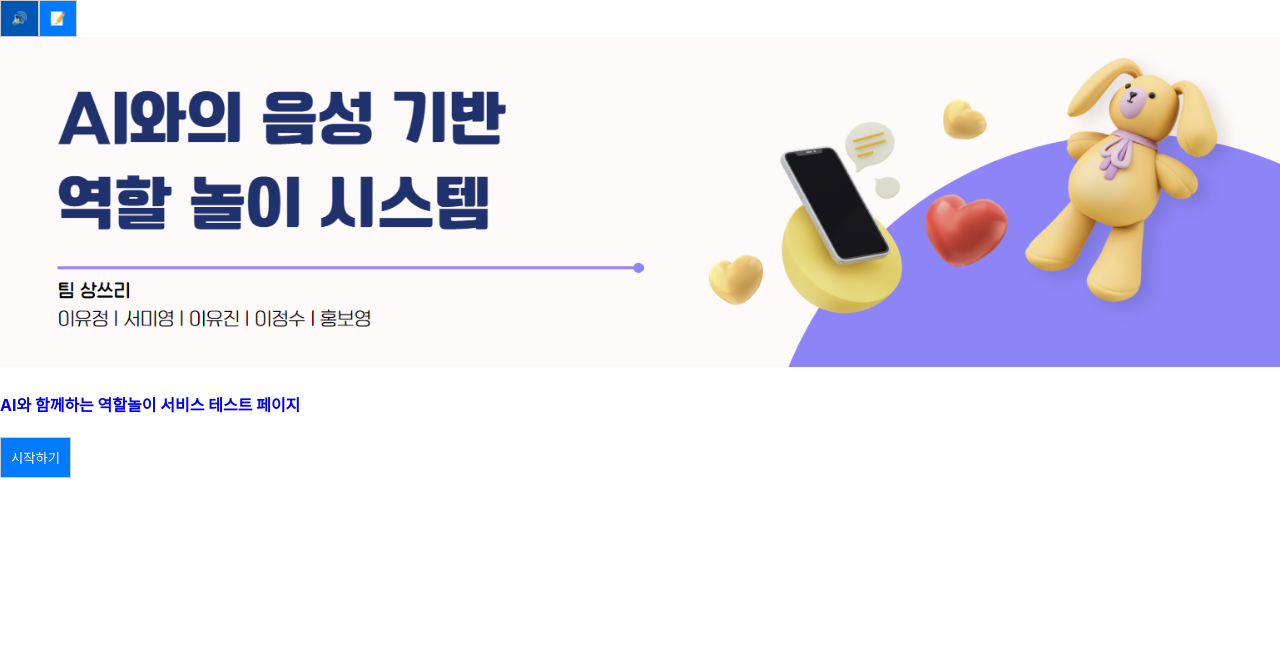
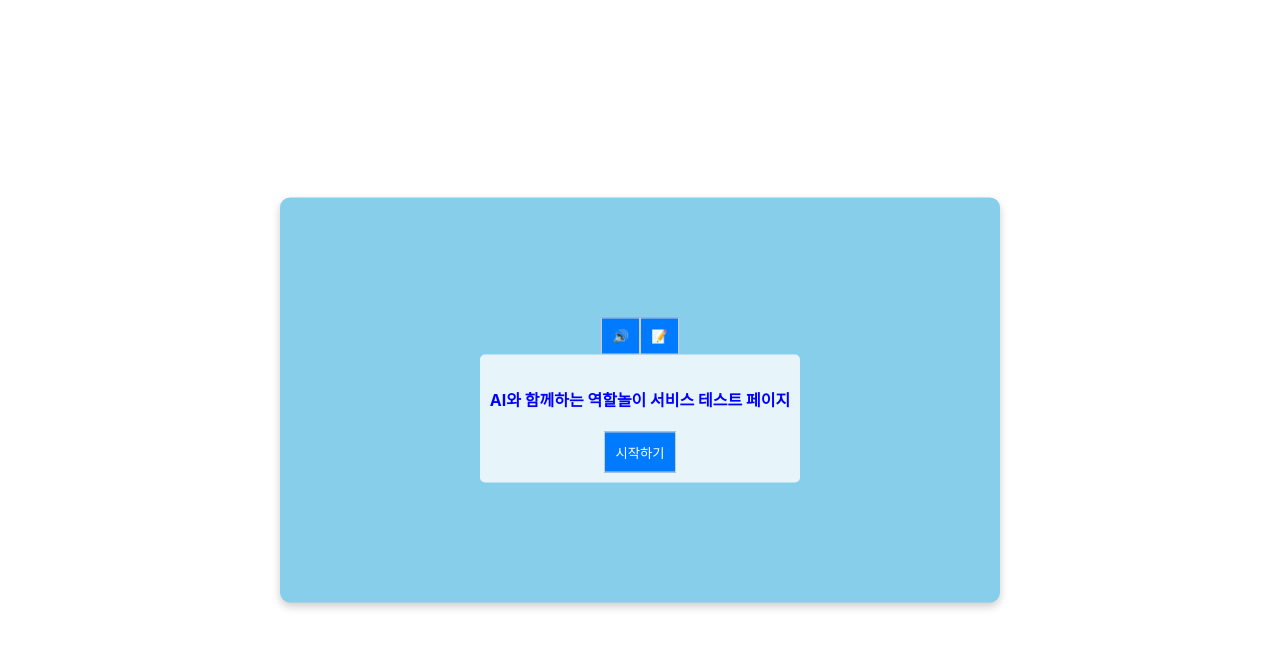
Before and after one commit to Prize-Three/roleplay_frontend, a React (Create React App) app: page / in a window 1280 px wide. Shown: the top 648 px of the page. Built offline with nearby package versions, Linux system fonts and the light colour scheme.

Commit message:
기획 시안처럼 형태 적용해보기

```diff
--- a/src/pages/Home/Home.jsx
+++ b/src/pages/Home/Home.jsx
@@ -6,19 +6,16 @@
     let title = 'AI와 함께하는 역할놀이 서비스 테스트 페이지';
 
     return (
-        <>
+        <div className={styles.homeWrap}>
             <div>
                 <button onClick={() => navigate('/voice-manage')}>🔊</button>
                 <button onClick={() => navigate('/total-result')}>📝</button>
-            </div>
-            <div className={styles.homeImg}>
-                <img src="/assets/home/homeImg.png" alt="메인 이미지" width="100%"/>
             </div>
             <div className={styles.homeDiv}>
                 <h4>{title}</h4>
                 <button onClick={() => navigate('/situation')}>시작하기</button>
             </div>
-        </>
+        </div>
     )
 }
 
--- a/src/pages/Home/Home.module.scss
+++ b/src/pages/Home/Home.module.scss
@@ -1,7 +1,29 @@
+.homeWrap {
+    // background-image: url('/assets/home/newHomeImg.png');
+    background-color: skyblue;
+    background-size: cover; /* 배경 이미지를 요소에 맞게 조정 */
+    background-position: center; /* 배경 이미지를 중앙에 배치 */
+    width: 56.25vw; /* 16:9 비율을 유지 */
+    aspect-ratio: 16 / 9; /* 16:9 비율 */
+    display: flex;
+    flex-direction: column;
+    justify-content: center;
+    align-items: center;
+    position: absolute;
+    top: 50%;
+    left: 50%;
+    transform: translate(-50%, -50%);
+    box-shadow: 0 4px 8px rgba(0, 0, 0, 0.2);
+    border-radius: 10px;
+    padding: 20px;
+    box-sizing: border-box;
+}
+
+
 .homeDiv {
     color: blue;
+    text-align: center;
+    background-color: rgba(255, 255, 255, 0.8); /* 반투명 배경 */
+    padding: 10px;
+    border-radius: 5px;
 }
-.homeImg {
-    background-size: cover;
-    background-position: center;
-}
```
Also changed, not shown: public/assets/home/newHomeImg.png (added), src/components/Layout/Layout.jsx (added), src/components/Layout/Layout.module.scss (added).
